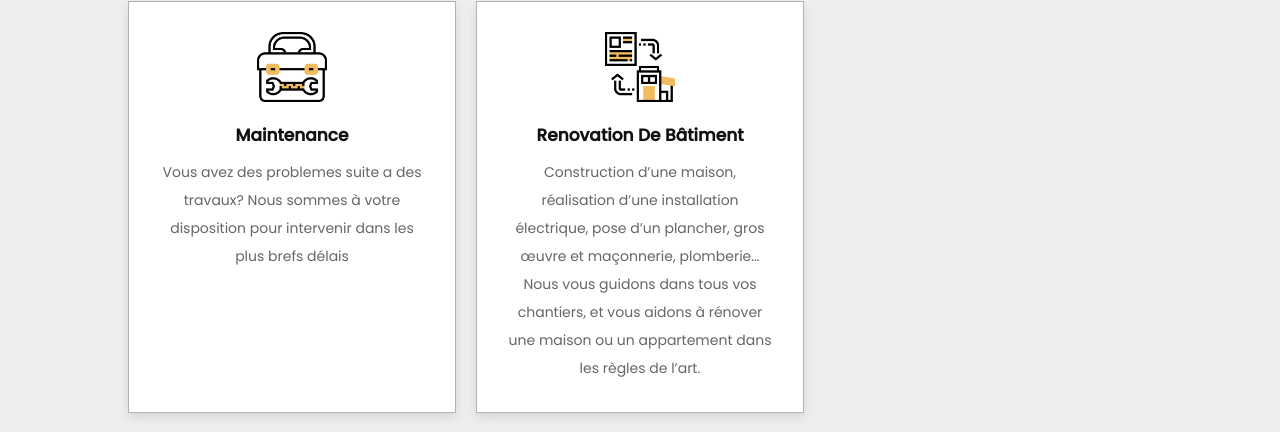
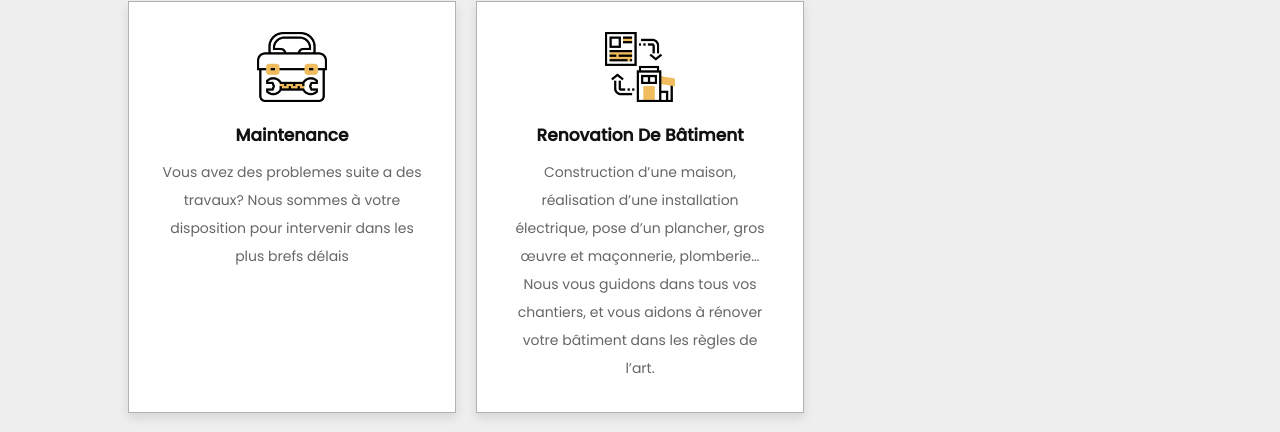
Before and after one commit to RENZOZ78/RENO-CONSTRUCTION, a website: page index.html in a window 1280 px wide. Shown: the part 2177-2609 px from the top of the page. Drawn offline with nearby package versions, Linux system fonts and the light colour scheme; some packages are replaced by stand-ins of ours; a script that the page names is missing; a web font is replaced by a local one.

Commit message:
renov txt

```diff
--- a/index.html
+++ b/index.html
@@ -259,7 +259,7 @@
       <div class="box">
          <img src="images/service-8.png" alt="">
          <h3>Renovation de bâtiment</h3>
-         <p>Construction d’une maison, réalisation d’une installation électrique, pose d’un plancher, gros œuvre et maçonnerie, plomberie… Nous vous guidons dans tous vos chantiers, et vous aidons à rénover une maison ou un appartement dans les règles de l’art.</p>
+         <p>Construction d’une maison, réalisation d’une installation électrique, pose d’un plancher, gros œuvre et maçonnerie, plomberie… Nous vous guidons dans tous vos chantiers, et vous aidons à rénover votre bâtiment dans les règles de l’art.</p>
       </div>
 
    </div>
```
